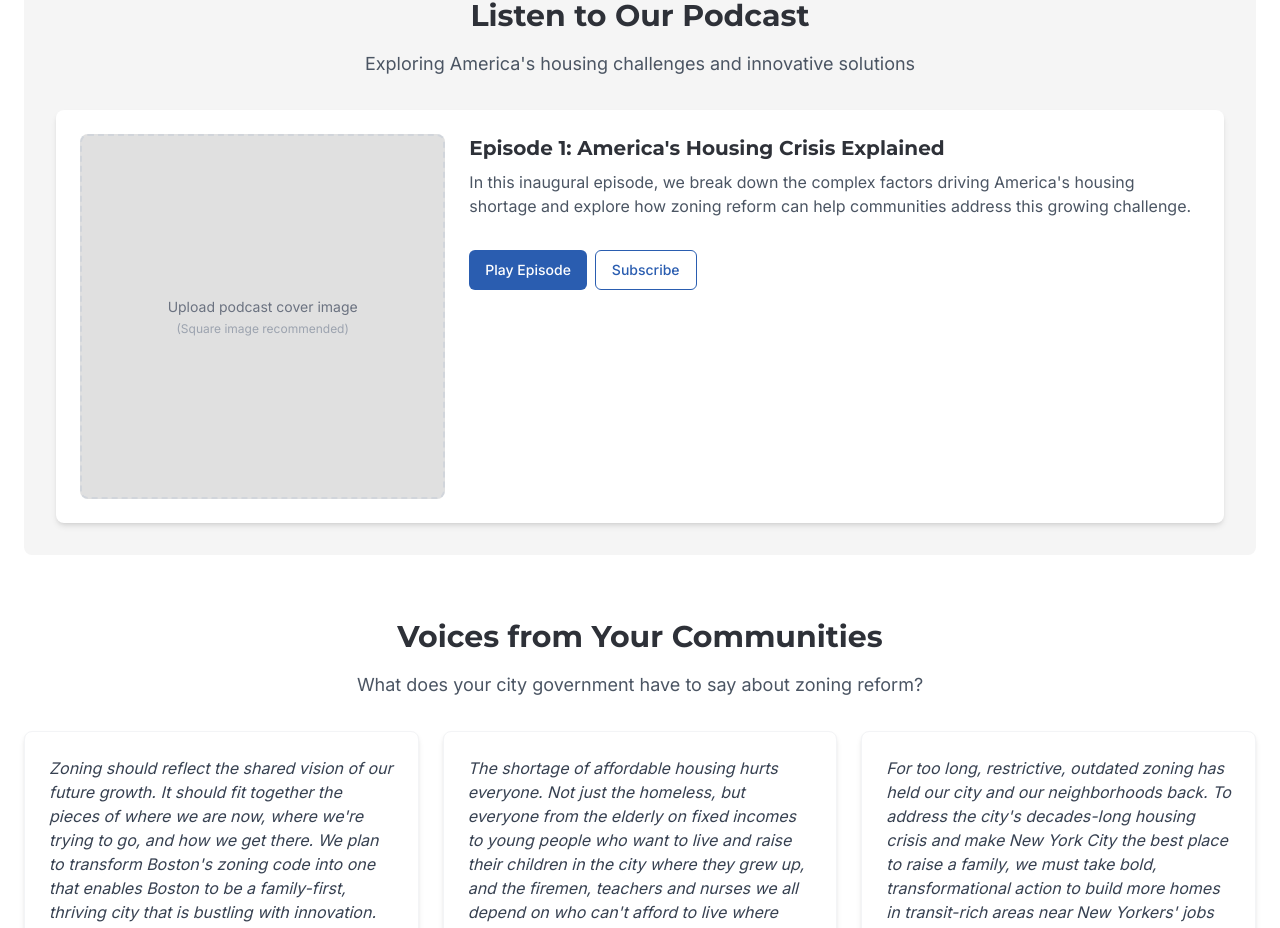
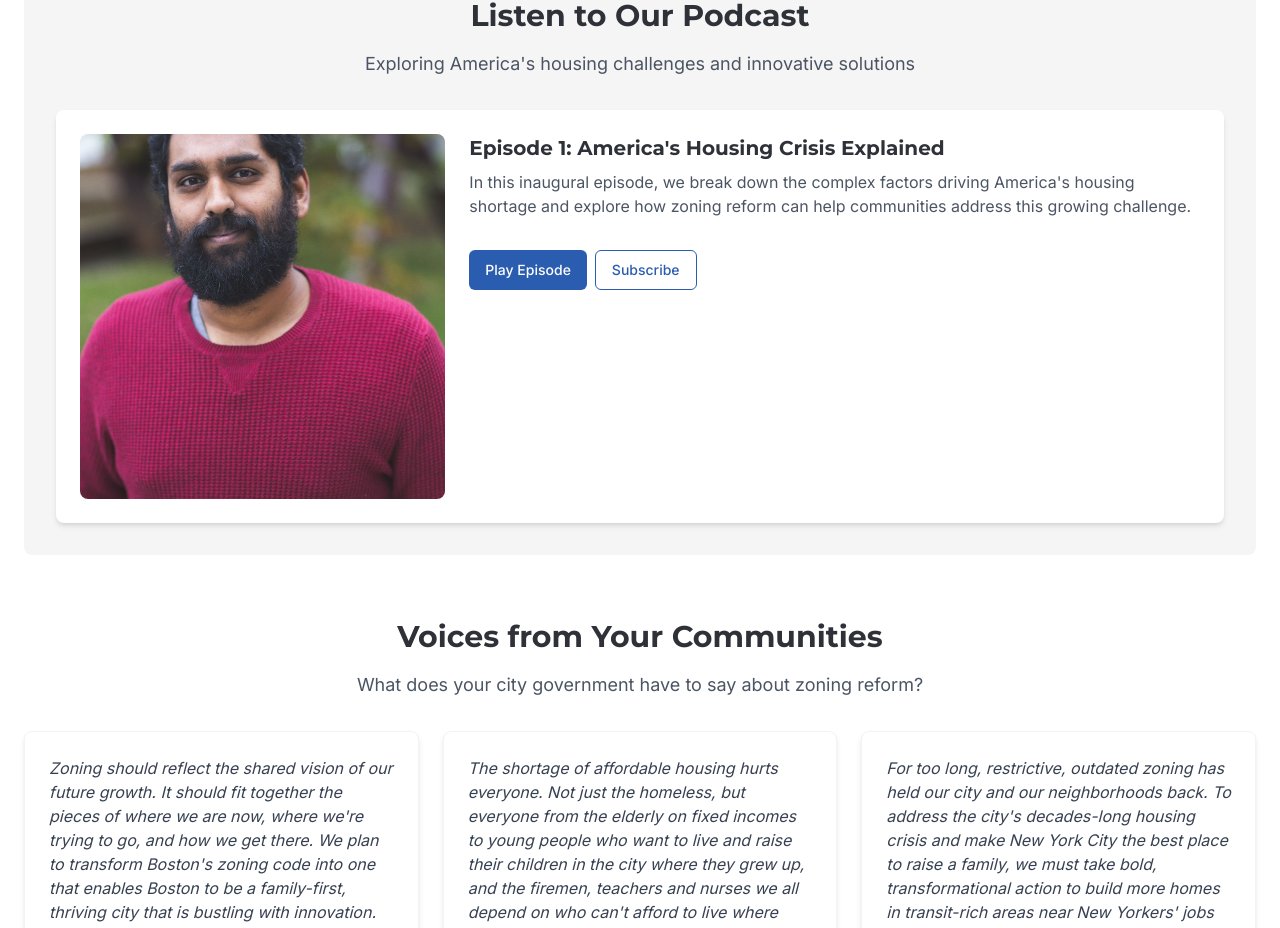
Before and after one commit to PBPL41/pbpl41.github.io, a React (Vite) app: page /why-it-matters in a window 1280 px wide. Shown: the part 1828-2756 px from the top of the page. Built offline with nearby package versions, Linux system fonts and the light colour scheme.

Commit message:
Add podcast cover image
Replaced the placeholder image in the podcast section with the provided image, cropped to a square centered on the face.

```diff
--- a/src/pages/WhyItMatters.tsx
+++ b/src/pages/WhyItMatters.tsx
@@ -102,12 +102,13 @@ const WhyItMatters = () => {
             <div className="bg-white rounded-lg p-6 shadow-md">
               <div className="flex flex-col md:flex-row gap-6">
                 <div className="md:w-1/3">
-                  {/* Image Upload Area - Changed from blue div to an image placeholder */}
-                  <div className="bg-bfa-gray rounded-lg aspect-square flex items-center justify-center border-2 border-dashed border-gray-300">
-                    <div className="text-center p-4">
-                      <p className="text-sm text-gray-500">Upload podcast cover image</p>
-                      <p className="text-xs text-gray-400 mt-1">(Square image recommended)</p>
-                    </div>
+                  {/* Replaced placeholder with actual podcast cover image */}
+                  <div className="rounded-lg aspect-square overflow-hidden">
+                    <img
+                      src="/lovable-uploads/663b9ed5-5ba9-41c2-934a-92977c8a4d1a.png"
+                      alt="Podcast host"
+                      className="w-full h-full object-cover object-center"
+                    />
                   </div>
                 </div>
 
```
Also changed, not shown: public/lovable-uploads/663b9ed5-5ba9-41c2-934a-92977c8a4d1a.png (added).
